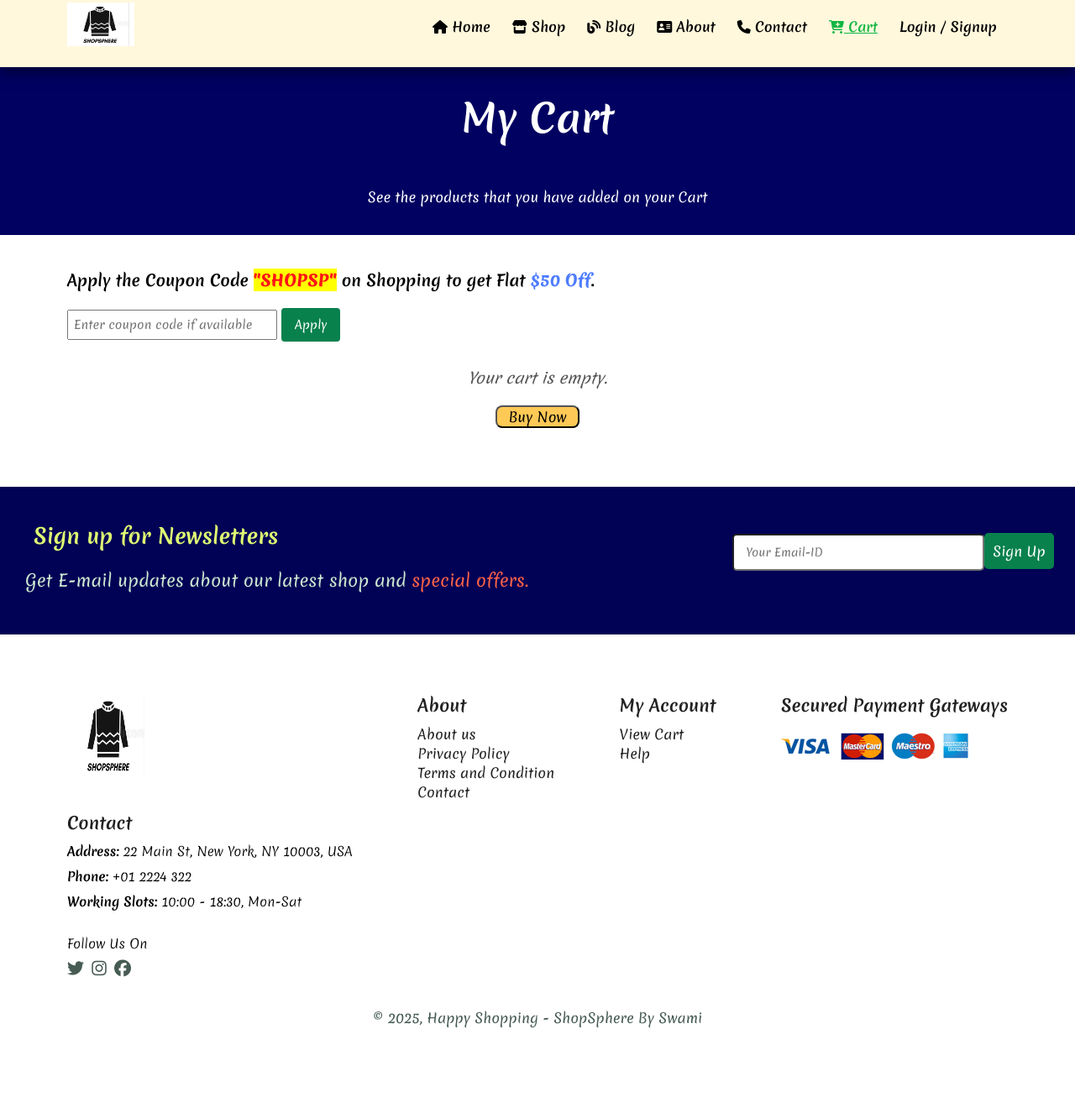
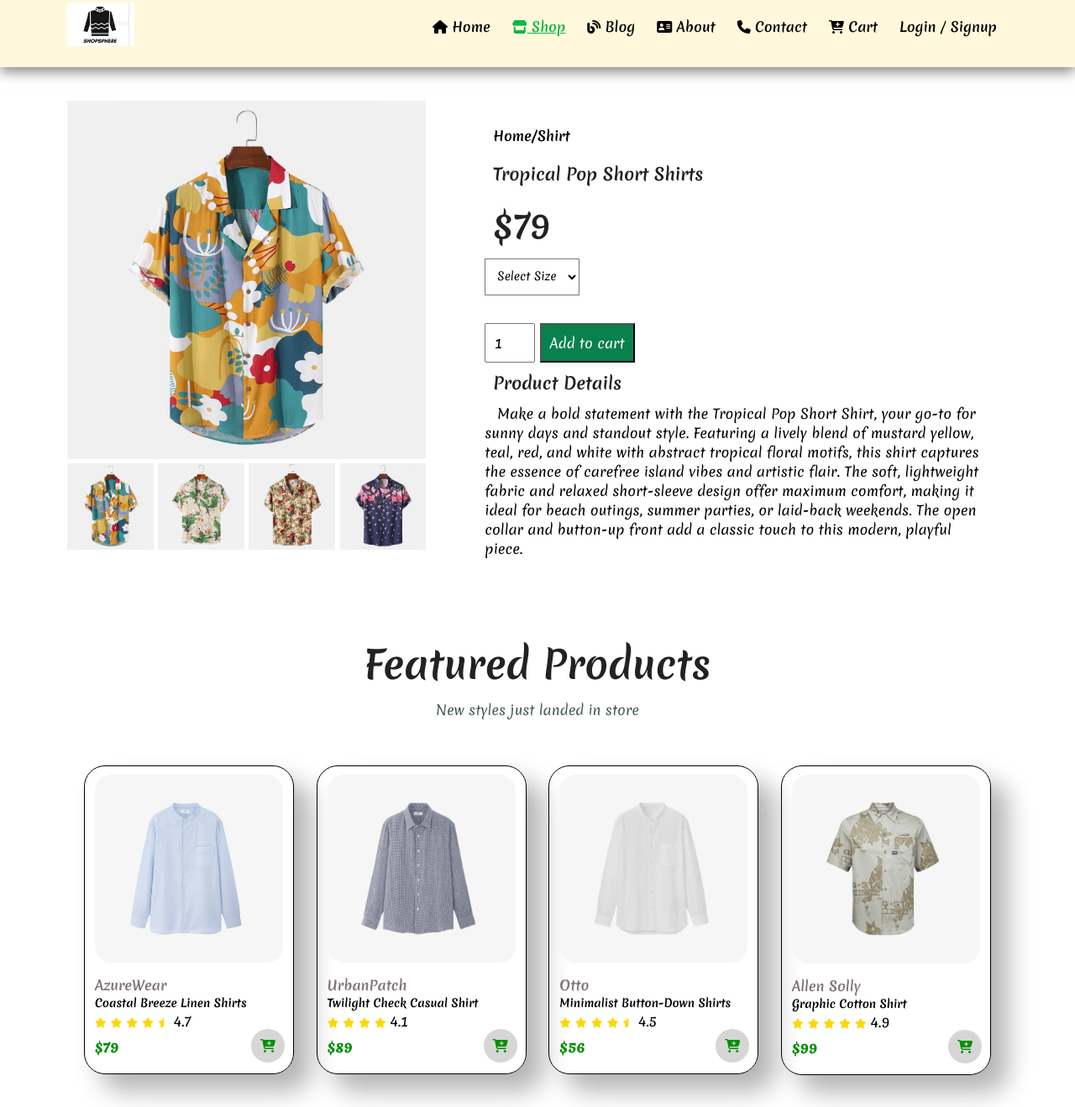
Before and after one commit to Swaminathan02/ShopSphere-Fashion-and-Online-Shopping-Store, a website: page sproduct.html in a window 1280 px wide. Shown: the part 17-1336 px from the top of the page at 84% size. Before the commit the page ends 1301 px from the top, so only its background shows below. Drawn offline with Linux system fonts and the light colour scheme; a web font is replaced by a local one.

Commit message:
changes on sproduct

```diff
--- a/script.js
+++ b/script.js
@@ -78,6 +78,7 @@ document.addEventListener("DOMContentLoaded", function () {
   addToCartButtons.forEach((button) => {
     button.addEventListener("click", async function (e) {
       e.preventDefault();
+      e.stopPropagation();
       if (!user || !user.username) {
         showCartMessage("Please login/signup to add items to cart!", true);
         return;
@@ -217,7 +218,9 @@ document.addEventListener("DOMContentLoaded", function () {
       }
       paymentModal.style.display = "flex";
       if (!stripe) {
-        stripe = Stripe("pk_test_51SEoXc1PonzzBBYV0OdBPibfmgpl0ToCCLKf6FWf07YDRVaWfSAMt5fpDRbsdFlpEjxHJV7svPVEjd3kQvALGBzH00etKusqRC");
+        stripe = Stripe(
+          "pk_test_51SEoXc1PonzzBBYV0OdBPibfmgpl0ToCCLKf6FWf07YDRVaWfSAMt5fpDRbsdFlpEjxHJV7svPVEjd3kQvALGBzH00etKusqRC"
+        );
         elements = stripe.elements();
         card = elements.create("card");
         card.mount("#card-element");
--- a/sproduct.html
+++ b/sproduct.html
@@ -18,6 +18,8 @@
     />
   </head>
   <body>
+    <div id="cart-message" class="cart-message">Item added to cart!</div>
+
     <section id="header">
       <a href="#"><img src="img/logo.png" class="logo" alt="None" /></a>
 
@@ -30,7 +32,9 @@
             >
           </li>
           <li>
-            <a href="shop.html"><i class="fa-solid fa-store fa-1x"></i> Shop</a>
+            <a class="active" href="shop.html"
+              ><i class="fa-solid fa-store fa-1x"></i> Shop</a
+            >
           </li>
           <li>
             <a href="blog.html"><i class="fa-solid fa-blog"></i> Blog</a>
@@ -46,7 +50,7 @@
             >
           </li>
           <li id="lg-bag">
-            <a class="active" href="cart.html"
+            <a href="cart.html"
               ><i class="fa-solid fa-cart-plus fa-1x"></i> Cart</a
             >
           </li>
@@ -66,52 +70,165 @@
       </div>
     </section>
 
-    <section id="page-header" class="cart-head">
-      <h2>My Cart</h2>
-      <p>See the products that you have added on your Cart</p>
-      <br />
+    <section id="pro-det" class="section-p1">
+      <div class="single-pro-img">
+        <img src="img/products/f1.jpg" width="100%" id="main-img" />
+        <div class="small-img-grp">
+          <div class="small-img-col">
+            <img src="img/products/f1.jpg" width="100%" class="small-img" />
+          </div>
+          <div class="small-img-col">
+            <img src="img/products/f2.jpg" width="100%" class="small-img" />
+          </div>
+          <div class="small-img-col">
+            <img src="img/products/f3.jpg" width="100%" class="small-img" />
+          </div>
+          <div class="small-img-col">
+            <img src="img/products/f5.jpg" width="100%" class="small-img" />
+          </div>
+        </div>
+      </div>
+      <div class="single-pro-det">
+        <h6>Home/Shirt</h6>
+        <h4>Tropical Pop Short Shirts</h4>
+        <h2 class="cost">$79</h2>
+        <select id="size-select" required>
+          <option value="">Select Size</option>
+          <option value="Small">Small</option>
+          <option value="Medium">Medium</option>
+          <option value="Large">Large</option>
+          <option value="XL">XL</option>
+          <option value="XXL">XXL</option>
+        </select>
+        <br />
+        <input type="number" value="1" />
+        <button
+          class="add-to-cart"
+          data-name="Tropical Pop Short Shirts"
+          data-price="79"
+          data-img="img/products/f1.jpg"
+        >
+          Add to cart
+        </button>
+
+        <h4>Product Details</h4>
+        <span>
+          Make a bold statement with the Tropical Pop Short Shirt, your go-to
+          for sunny days and standout style. Featuring a lively blend of mustard
+          yellow, teal, red, and white with abstract tropical floral motifs,
+          this shirt captures the essence of carefree island vibes and artistic
+          flair. The soft, lightweight fabric and relaxed short-sleeve design
+          offer maximum comfort, making it ideal for beach outings, summer
+          parties, or laid-back weekends. The open collar and button-up front
+          add a classic touch to this modern, playful piece.
+        </span>
+      </div>
     </section>
 
-    <section id="cart" class="section-p1">
-      <h3>
-        Apply the Coupon Code <span>"SHOPSP"</span> on Shopping to get Flat
-        <a>$50 Off</a>.
-      </h3>
-      <div class="coupon">
-        <input
-          type="text"
-          id="coupon-code"
-          placeholder="Enter coupon code if available"
-        />
-        <button id="apply-coupon">Apply</button>
-        <p id="coupon-msg"></p>
-      </div>
-      <div id="cart-items"></div>
-      <button class="buy" id="buy-now">Buy Now</button>
-      <div id="payment-modal">
-        <div
-          style="
-            background: #fff;
-            padding: 32px;
-            border-radius: 8px;
-            max-width: 400px;
-            margin: auto;
-          "
-        >
-          <h3>Checkout</h3>
-          <form id="payment-form">
-            <div id="card-element"></div>
-            <button id="submit-payment" type="submit">Pay</button>
-            <div id="payment-message"></div>
-          </form>
-          <button
-            onclick="document.getElementById('payment-modal').style.display='Order Placed!'"
+    <section id="product1" class="section-p1">
+      <h2>Featured Products</h2>
+      <p>New styles just landed in store</p>
+      <div class="pro-container">
+        <div class="pro">
+          <img src="img/products/n1.jpg" />
+          <div class="des">
+            <span>AzureWear</span>
+            <h5>Coastal Breeze Linen Shirts</h5>
+            <div class="star">
+              <i class="fas fa-star"></i>
+              <i class="fas fa-star"></i>
+              <i class="fas fa-star"></i>
+              <i class="fas fa-star"></i>
+              <i class="fa-solid fa-star-half"></i> 4.7
+            </div>
+            <h4>$79</h4>
+          </div>
+          <a
+            href="#"
+            class="add-to-cart"
+            data-name="Coastal Breeze Linen Shirts"
+            data-price="79"
+            data-img="img/products/n1.jpg"
           >
-            Cancel
-          </button>
+            <i class="fa-solid fa-cart-plus cart"></i>
+            <div class="hover-text">Add to cart</div>
+          </a>
+        </div>
+        <div class="pro">
+          <img src="img/products/n2.jpg" />
+          <div class="des">
+            <span>UrbanPatch</span>
+            <h5>Twilight Check Casual Shirt</h5>
+            <div class="star">
+              <i class="fas fa-star"></i>
+              <i class="fas fa-star"></i>
+              <i class="fas fa-star"></i>
+              <i class="fas fa-star"></i> 4.1
+            </div>
+            <h4>$89</h4>
+          </div>
+          <a
+            href="#"
+            class="add-to-cart"
+            data-name="Twilight Check Casual Shirt"
+            data-price="89"
+            data-img="img/products/n2.jpg"
+          >
+            <i class="fa-solid fa-cart-plus cart"></i>
+            <div class="hover-text">Add to cart</div>
+          </a>
+        </div>
+        <div class="pro">
+          <img src="img/products/n3.jpg" />
+          <div class="des">
+            <span>Otto</span>
+            <h5>Minimalist Button-Down Shirts</h5>
+            <div class="star">
+              <i class="fas fa-star"></i>
+              <i class="fas fa-star"></i>
+              <i class="fas fa-star"></i>
+              <i class="fas fa-star"></i>
+              <i class="fa-solid fa-star-half"></i> 4.5
+            </div>
+            <h4>$56</h4>
+          </div>
+          <a
+            href="#"
+            class="add-to-cart"
+            data-name="Minimalist Button-Down Shirts"
+            data-price="56"
+            data-img="img/products/n3.jpg"
+          >
+            <i class="fa-solid fa-cart-plus cart"></i>
+            <div class="hover-text">Add to cart</div>
+          </a>
+        </div>
+        <div class="pro">
+          <img src="img/products/n4.jpg" class="allen" />
+          <div class="des">
+            <span>Allen Solly</span>
+            <h5>Graphic Cotton Shirt</h5>
+            <div class="star">
+              <i class="fas fa-star"></i>
+              <i class="fas fa-star"></i>
+              <i class="fas fa-star"></i>
+              <i class="fas fa-star"></i>
+              <i class="fas fa-star"></i> 4.9
+            </div>
+            <h4>$99</h4>
+          </div>
+          <a
+            href="#"
+            class="add-to-cart"
+            data-name="Graphic Cotton Shirt"
+            data-price="99"
+            data-img="img/products/n4.jpg"
+          >
+            <i class="fa-solid fa-cart-plus cart"></i>
+            <div class="hover-text">Add to cart</div>
+          </a>
         </div>
       </div>
-      <script src="https://js.stripe.com/v3/"></script>
     </section>
 
     <section id="banner4">
@@ -168,8 +285,34 @@
       </div>
     </footer>
 
+    <script>
+      var mainimg = document.getElementById("main-img");
+      var smallimg = document.getElementsByClassName("small-img");
+      var cost = document.getElementsByClassName("cost")[0];
+      const value = ["$79", "$89", "$80", "$79"];
+      for (let i = 0; i < 4; i++) {
+        smallimg[i].onclick = function () {
+          mainimg.src = smallimg[i].src;
+          cost.innerText = value[i];
+        };
+      }
+    </script>
+
     <script src="script.js"></script>
+
     <script>
+      document.addEventListener("DOMContentLoaded", function () {
+        var user = JSON.parse(localStorage.getItem("user"));
+        var cartLink = document.querySelector("#lg-bag a");
+        if (cartLink) {
+          cartLink.addEventListener("click", function (e) {
+            if (!user || !user.username) {
+              e.preventDefault();
+              alert("Please login/signup to access your cart!");
+            }
+          });
+        }
+      });
       let user = JSON.parse(localStorage.getItem("user"));
       function updateNavbarAuth() {
         const loginNav = document.getElementById("login-signup-nav");
```
Also changed, not shown: shop.html (+0 -2 lines).
